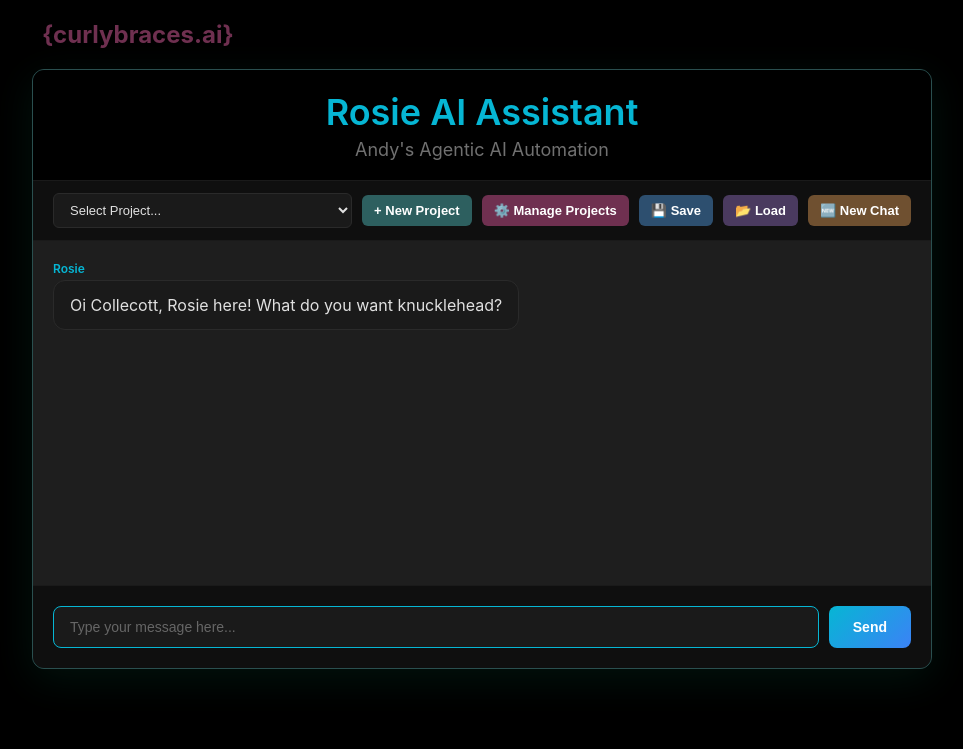
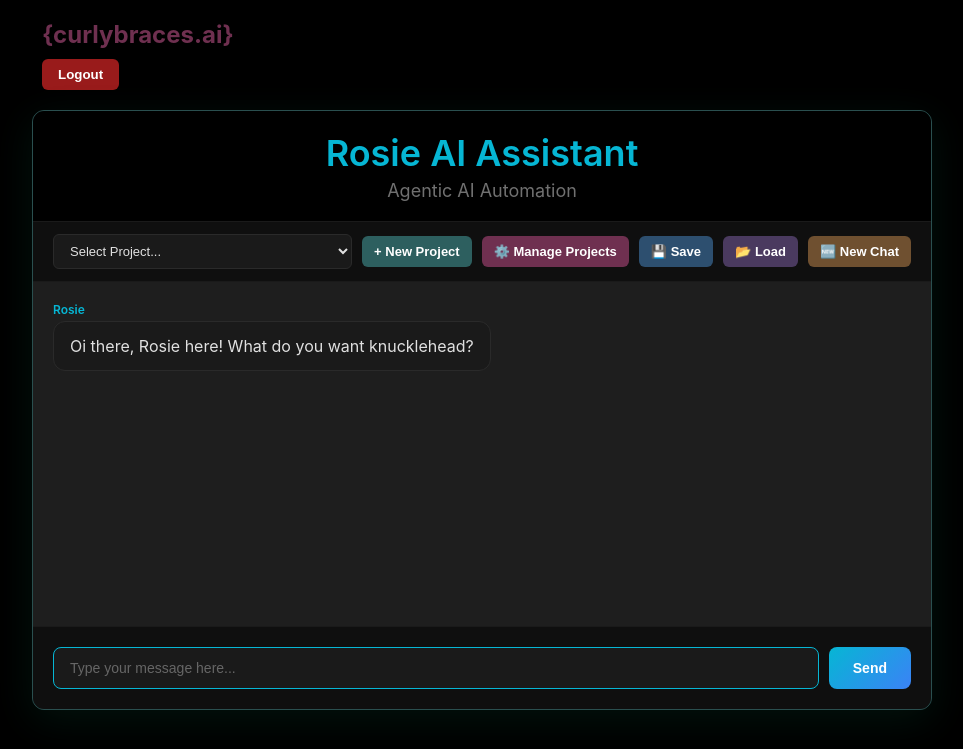
Before and after one commit to CurlyBracesAI/Website-G-rosie.curlybraces.ai, a Flask app: template templates/index.html in a window 1280 px wide. Shown: the top 749 px of the page, without its empty margins (158-1121 px from the left). Run offline with Flask 3, Linux system fonts and the light colour scheme; the template is opened without the code that fills it, so the values that code supplies are empty; some libraries are stand-ins or nearby versions.

Commit message:
Personalize the assistant's greeting and add user logout functionality
Introduces a "Logout" button and updates the UI to dynamically display a personalized greeting based on the currently logged-in user fetched from `/api/me`. Also includes the `handleLogout` function to facilitate user session termination via a POST request to `/api/logout`.

Replit-Commit-Author: Agent
Replit-Commit-Session-Id: 25868bfb-a901-417d-aa2a-4cb36b4de85d
Replit-Commit-Checkpoint-Type: intermediate_checkpoint
Replit-Commit-Event-Id: 5cf60ec1-0bc4-4de0-ba93-e159188a153a
Replit-Commit-Screenshot-Url: https://storage.googleapis.com/screenshot-production-us-central1/479039b7-272a-488b-9f95-a86343b93095/25868bfb-a901-417d-aa2a-4cb36b4de85d/nw7Przy

```diff
--- a/templates/index.html
+++ b/templates/index.html
@@ -369,13 +369,14 @@
 <body>
     <div class="outer-header">
         <div class="logo">{curlybraces.ai}</div>
+        <button id="logoutBtn" style="background: #991b1b; padding: 8px 16px; border: none; border-radius: 6px; color: white; cursor: pointer; font-weight: 600;" onclick="handleLogout()">Logout</button>
     </div>
 
     <div class="page-wrapper">
         <div class="chat-container">
             <div class="chat-header">
                 <h1>Rosie AI Assistant</h1>
-                <p>Andy's Agentic AI Automation</p>
+                <p id="userGreeting">Loading...</p>
             </div>
 
         <div class="toolbar">
@@ -395,7 +396,7 @@
         <div class="chat-messages" id="chatMessages">
             <div class="message assistant">
                 <div class="message-label">Rosie</div>
-                <div class="message-content">Oi Collecott, Rosie here! What do you want knucklehead?</div>
+                <div class="message-content" id="initialGreeting">Oi there, Rosie here! What do you want knucklehead?</div>
             </div>
         </div>
 
@@ -963,7 +964,41 @@
             }
         });
 
-        // Load projects on page load
+        // Load current user and personalize greeting
+        async function loadCurrentUser() {
+            try {
+                const response = await fetch('/api/me');
+                const data = await response.json();
+
+                if (data.success && data.user) {
+                    const firstName = data.user.name.split(' ')[0];
+                    document.getElementById('userGreeting').textContent = `${firstName}'s Agentic AI Automation`;
+                    document.getElementById('initialGreeting').textContent = `Oi ${firstName}, Rosie here! What do you want knucklehead?`;
+                } else {
+                    document.getElementById('userGreeting').textContent = "Agentic AI Automation";
+                }
+            } catch (error) {
+                console.error('Failed to load user:', error);
+                document.getElementById('userGreeting').textContent = "Agentic AI Automation";
+            }
+        }
+
+        // Handle logout
+        async function handleLogout() {
+            if (!confirm('Are you sure you want to logout?')) {
+                return;
+            }
+
+            try {
+                await fetch('/api/logout', { method: 'POST' });
+                window.location.href = '/';
+            } catch (error) {
+                alert('Logout failed. Please try again.');
+            }
+        }
+
+        // Load user info and projects on page load
+        loadCurrentUser();
         loadProjects();
         messageInput.focus();
     </script>
```
Also changed, not shown: 1 other file.
